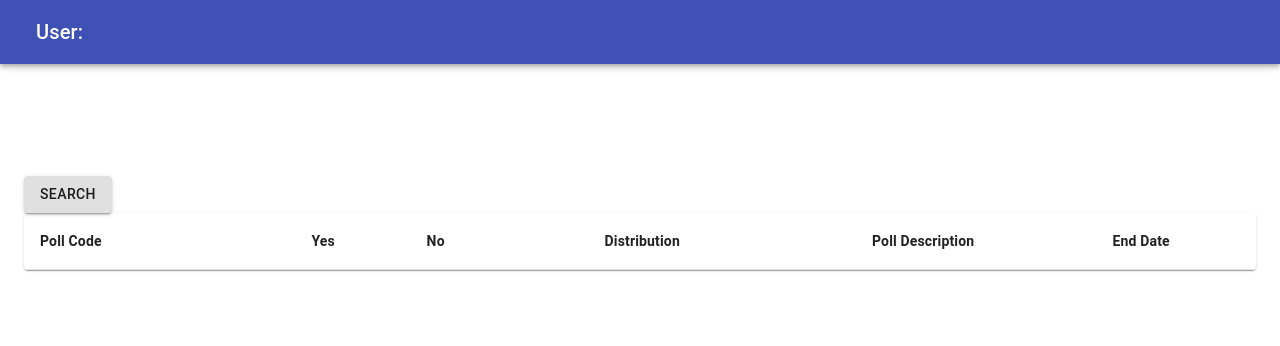
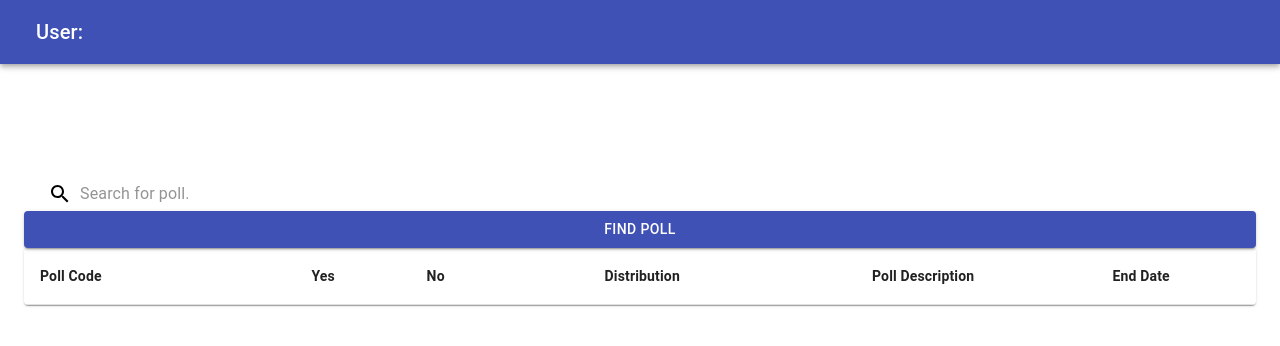
Before and after one commit to oyjoh/-DAT250-FeedApp-Project-B, a React app: page /dash in a window 1280 px wide. Shown: the top 346 px of the page. Built offline with nearby package versions, Linux system fonts and the light colour scheme; the HTML template or start-up script is replaced by a standard one.

Commit message:
Searching for a poll now works

```diff
--- a/package.json
+++ b/package.json
@@ -31,6 +31,7 @@
   },
   "dependencies": {
     "@babel/polyfill": "^7.12.1",
+    "@material-ui/icons": "^4.9.1",
     "@material-ui/styles": "^4.10.0",
     "@material-ui/system": "^4.9.14",
     "@material-ui/utils": "^4.10.2",
--- a/src/main/js/components/Pollsearch.jsx
+++ b/src/main/js/components/Pollsearch.jsx
@@ -1,76 +1,136 @@
-import Container from "@material-ui/core/Container";
 import React, {useEffect, useState} from "react";
-import TableContainer from "@material-ui/core/TableContainer";
-import Table from "@material-ui/core/Table";
-import TableHead from "@material-ui/core/TableHead";
-import TableRow from "@material-ui/core/TableRow";
-import TableCell from "@material-ui/core/TableCell";
-import TableBody from "@material-ui/core/TableBody";
-import Paper from "@material-ui/core/Paper";
 import makeStyles from "@material-ui/core/styles/makeStyles";
-import AppBar from "@material-ui/core/AppBar";
-import Toolbar from "@material-ui/core/Toolbar";
-import IconButton from "@material-ui/core/IconButton";
-import Typography from "@material-ui/core/Typography";
-import VoteButtonComponent from "../components/VoteButtonComponent.jsx";
-import axios from "axios";
 import "core-js/stable";
 import "regenerator-runtime/runtime";
+import InputBase from "@material-ui/core/InputBase";
+import SearchIcon from '@material-ui/icons/Search';
+import {fade, Paper} from "@material-ui/core";
+
+import axios from "axios";
 import Button from "@material-ui/core/Button";
 
-const useStyles = makeStyles({
-    table: {
-        minWidth: 650,
-    },
-});
+const useStyles = makeStyles((theme) => ({
+        table: {
+            minWidth: 650,
+        },
+        root: {
+            flexGrow: 1,
+        },
+        menuButton: {
+            marginRight: theme.spacing(2),
+        },
+        title: {
+            flexGrow: 1,
+            display: 'none',
+            [theme.breakpoints.up('sm')]: {
+                display: 'block',
+            },
+        },
+        search: {
+            position: 'relative',
+            borderRadius: theme.shape.borderRadius,
+            backgroundColor: fade(theme.palette.common.white, 0.15),
+            '&:hover': {
+                backgroundColor: fade(theme.palette.common.white, 0.25),
+            },
+            marginLeft: 0,
+            width: '100%',
+            [theme.breakpoints.up('sm')]: {
+                marginLeft: theme.spacing(1),
+                width: 'auto',
+            },
+        },
+        searchIcon: {
+            padding: theme.spacing(0, 2),
+            height: '100%',
+            position: 'absolute',
+            pointerEvents: 'none',
+            display: 'flex',
+            alignItems: 'center',
+            justifyContent: 'center',
+        },
+        inputRoot: {
+            color: 'inherit',
+        },
+        inputInput: {
+            padding: theme.spacing(1, 1, 1, 0),
+            // vertical padding + font size from searchIcon
+            paddingLeft: `calc(1em + ${theme.spacing(4)}px)`,
+            transition: theme.transitions.create('width'),
+            width: '100%',
+            [theme.breakpoints.up('sm')]: {
+                width: '12ch',
+                '&:focus': {
+                    width: '20ch',
+                },
+            },
+        },
+    }));
+
 
 const Polltable = (props) => {
-
     const classes = useStyles();
 
-    const [pollList, setPollList] = useState([]);
-    const [isLoading, setIsLoading] = useState(false);
+    const [searchVal, setSearchVal] = useState("");
 
-    const getPoll = async (pollId) => {
-        const config = {
+    const [poll, setPoll] = useState({});
+
+    const handleChange = (event) => {
+        const target = event.target;
+        const value = target.value;
+
+        setSearchVal(value);
+    }
+
+    const handleSubmit = (event) => {
+        axios({
             method: 'get',
-            url: '/api/polls/' + pollId,
+            url: '/api/polls/joinkey/' + searchVal,
             headers: {
                 Authorization: 'Bearer ' + props.cookie,
             }
-        };
-
-        return axios(config)
+        })
             .then(res => {
                 console.log(res.data);
-                return res.data;
+                return res.data
+            })
+            .then(newPoll => {
+                setPoll(newPoll);
+            })
+            .catch((error) => {
+                if (error.response.status === 401)
+                    alert("Error");
             });
     }
 
-    useEffect(() => {
-        const fetchData = async () => {
-            setIsLoading(true);
-            let newPollList = [];
-            props.polls.forEach(pollId => {
-                newPollList = newPollList.concat(getPoll(pollId));
-            })
+    return (
+        <div>
+            <div className={classes.search}>
+            <div className={classes.searchIcon}>
+                <SearchIcon />
+            </div>
+                <InputBase
+                    onChange={handleChange}
+                    placeholder="Search for poll…"
+                    classes={{
+                        root: classes.inputRoot,
+                        input: classes.inputInput,
+                    }}
+                    inputProps={{ 'aria-label': 'search' }}
+                />
 
-            const result = await Promise.all(newPollList);
-            console.log(result);
-            setPollList(result);
-            setIsLoading(false);
-        };
-        console.log(pollList);
-        fetchData();
-    },[]);
-
-    const distrbution = (yes, no) => {
-        if(yes === no) return "50%";
-        return (yes/(no+yes)/100).toFixed(2) + "%";
-    }
-
-    return (
-        <Button variant="contained">Search</Button>
+            </div>
+            <Button
+                onClick={handleSubmit}
+                type="submit"
+                fullWidth
+                variant="contained"
+                color="primary"
+                className={classes.submit}
+            >
+                Find poll
+            </Button>
+        </div>
     );
 }
 export default Polltable;
--- a/src/main/js/components/Polltable.jsx
+++ b/src/main/js/components/Polltable.jsx
@@ -50,10 +50,11 @@ const Polltable = (props) => {
         const fetchData = async () => {
             setIsLoading(true);
             let newPollList = [];
-            props.polls.forEach(pollId => {
-                newPollList = newPollList.concat(getPoll(pollId));
-            })
-
+            if(props.polls !== undefined){
+                props.polls.forEach(pollId => {
+                    newPollList = newPollList.concat(getPoll(pollId));
+                })
+            }
             const result = await Promise.all(newPollList);
             console.log(result);
             setPollList(result);
@@ -61,6 +62,7 @@ const Polltable = (props) => {
         };
         console.log(pollList);
         fetchData();
+
     },[]);
 
     const distrbution = (yes, no) => {
--- a/src/main/js/pages/Dash.jsx
+++ b/src/main/js/pages/Dash.jsx
@@ -77,7 +77,7 @@ const Dash = () => {
             </Toolbar>
         </AppBar>
             <Container style={{paddingTop: "7em"}}>
-                <Pollsearch/>
+                <Pollsearch {...{cookie: person.cookie}}/>
                 <Polltable {...{polls: person.polls, cookie: person.cookie}}/>
             </Container>
         </div>
```
Also changed, not shown: 1 other file (tests, documents, lock files or other folders).
